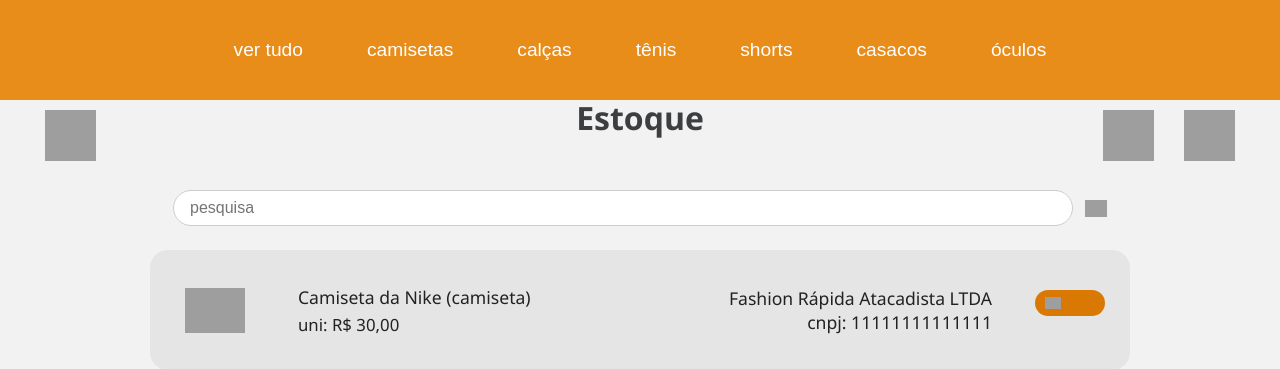
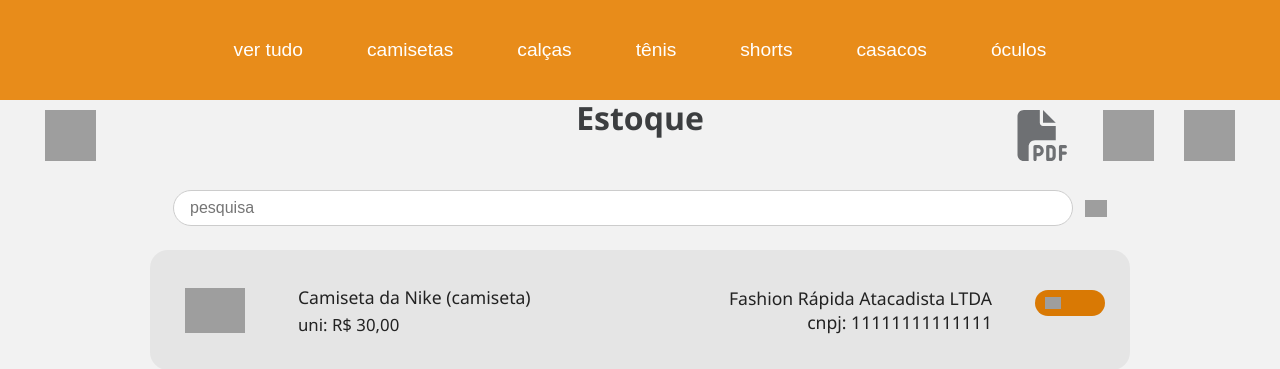
Before and after one commit to kauahv17/Loja-de-roupa, a PHP site: page /paginas/estoque.php in a window 1280 px wide. Shown: the top 369 px of the page. Run offline with PHP 8.4, Linux system fonts and the light colour scheme; data comes from the database, SQL or seed files in the repository; grey boxes are pictures that could not be loaded.

Commit message:
Botões de geração de gráficos em páginas determinadas incompleto
mudança de exibição dos botões de PDF para serem acessados nas páginas especificas

```diff
--- a/paginas/estoque.php
+++ b/paginas/estoque.php
@@ -36,6 +36,7 @@
         <a href="home.php"><img src="../assets/img/voltar.svg" alt="Voltar"></a>
     </div>
     <div class="settings-icon right">
+        <a href="pdfProduto.php"><img src="../assets/img/pdfCinza.svg" alt="PDF Produtos em Estoque" style="width:60px;" /></a>
         <a href="cadastro_prod.php"><img src="../assets/img/add_prod.svg" alt="adicionar"></a>
         <a href="../index.php"><img src="../assets/img/gear.svg" alt="Configurações"></a>
     </div>
--- a/paginas/funcionarios.php
+++ b/paginas/funcionarios.php
@@ -20,6 +20,7 @@
     <div class="settings-icon right">
         <a href="cadastro_func.php"><img src="../assets/img/add_func.svg" alt="Adicionar"></a>
         <a href="../index.php"><img src="../assets/img/gear.svg" alt="Configurações"></a>
+        <a href="pdfVendasFuncionario.php"><img src="../assets/img/pdf.svg" alt="PDF Vendas por Funcionários" style="width:45px;"></a>
     </div>
     <div class="funcionario-container">
         <div class="funcionario-header">
--- a/paginas/graficos.php
+++ b/paginas/graficos.php
@@ -18,7 +18,7 @@
             <a href="relatorio_vendas.php"><img src="../assets/img/voltar.svg" alt="Voltar"></a>
         </div>
         <div class="chart-icon right">
-            <a href="pdfVendasFuncionario.php"><img src="../assets/img/pdf.svg" alt="PDF Vendas por Funcionários" style="width:45px;"></a>
+
         </div>
         <h1 class="text-center">Gráficos da Loja</h1><br><br>
 
--- a/paginas/relatorio_vendas.php
+++ b/paginas/relatorio_vendas.php
@@ -50,7 +50,7 @@ $resultFunc = mysqli_query($conn, $sqlFunc);
     </div>
 
     <div class="chart-icon right form-form">
-        <a href="pdfProduto.php"><img src="../assets/img/pdf.svg" alt="PDF Produtos em Estoque" style="width:60px;" /></a>
+
         <a href="../index.php"><img src="../assets/img/gear.svg" alt="Configurações" /></a>
     </div>
 
```
Also changed, not shown: assets/img/pdfCinza.svg (added).
